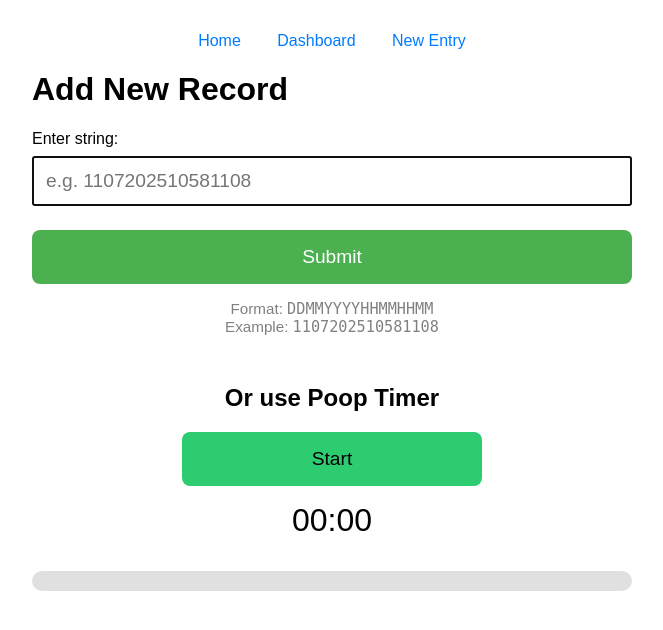
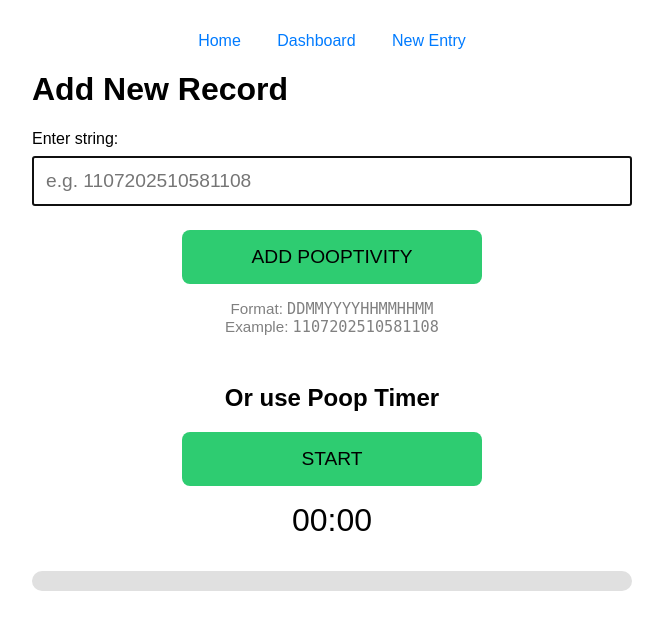
Before and after one commit to attilakaradeniz/poopapp, a Flask app: page /form in a window 1280 px wide. Shown: the top 630 px of the page, without its empty margins (308-971 px from the left). Run offline with Flask 3, Linux system fonts and the light colour scheme.

Commit message:
enhance form UI

```diff
--- a/templates/form.html
+++ b/templates/form.html
@@ -1,5 +1,6 @@
 <!DOCTYPE html>
 <html lang="en">
+
 <head>
     <meta charset="UTF-8">
     <meta name="viewport" content="width=device-width, initial-scale=1">
@@ -37,17 +38,21 @@
             appearance: none;
             -webkit-appearance: none;
             display: block;
-            width: 100%;
+            width: 70%;
+            max-width: 300px;
             padding: 1rem;
             font-size: 1.2rem;
-            background-color: #4CAF50;
-            color: white;
+            background-color: #2ecc71;
+            color: black;
             border: none;
             border-radius: 8px;
             box-sizing: border-box;
             transition: background-color 0.3s ease;
             cursor: pointer;
+            margin: 0 auto;
+            /* ⬅ Ortala! */
             margin-top: 0.5rem;
+            text-transform: uppercase;
         }
 
         button[type="submit"]:active {
@@ -79,6 +84,7 @@
             cursor: pointer;
             transition: background-color 0.3s ease;
             display: block;
+            text-transform: uppercase;
         }
 
         #toggleBtn:active {
@@ -108,6 +114,7 @@
         }
     </style>
 </head>
+
 <body>
 
     <nav>
@@ -120,10 +127,9 @@
 
     <form action="/submit" method="post">
         <label for="raw_input">Enter string:</label>
-    <input type="tel" name="raw_input" id="raw_input"
-           pattern="[0-9]{16}" maxlength="16"
-           required autofocus placeholder="e.g. 1107202510581108">
-    <button type="submit">Submit</button>
+        <input type="tel" name="raw_input" id="raw_input" pattern="[0-9]{16}" maxlength="16" required autofocus
+            placeholder="e.g. 1107202510581108">
+        <button type="submit">Add pooptivity</button>
     </form>
 
     <div class="info">
@@ -141,4 +147,5 @@
 
     <script src="../static/js/timer.js"></script>
 </body>
+
 </html>
```
Lines whose indentation alone changed are shown as unchanged.
